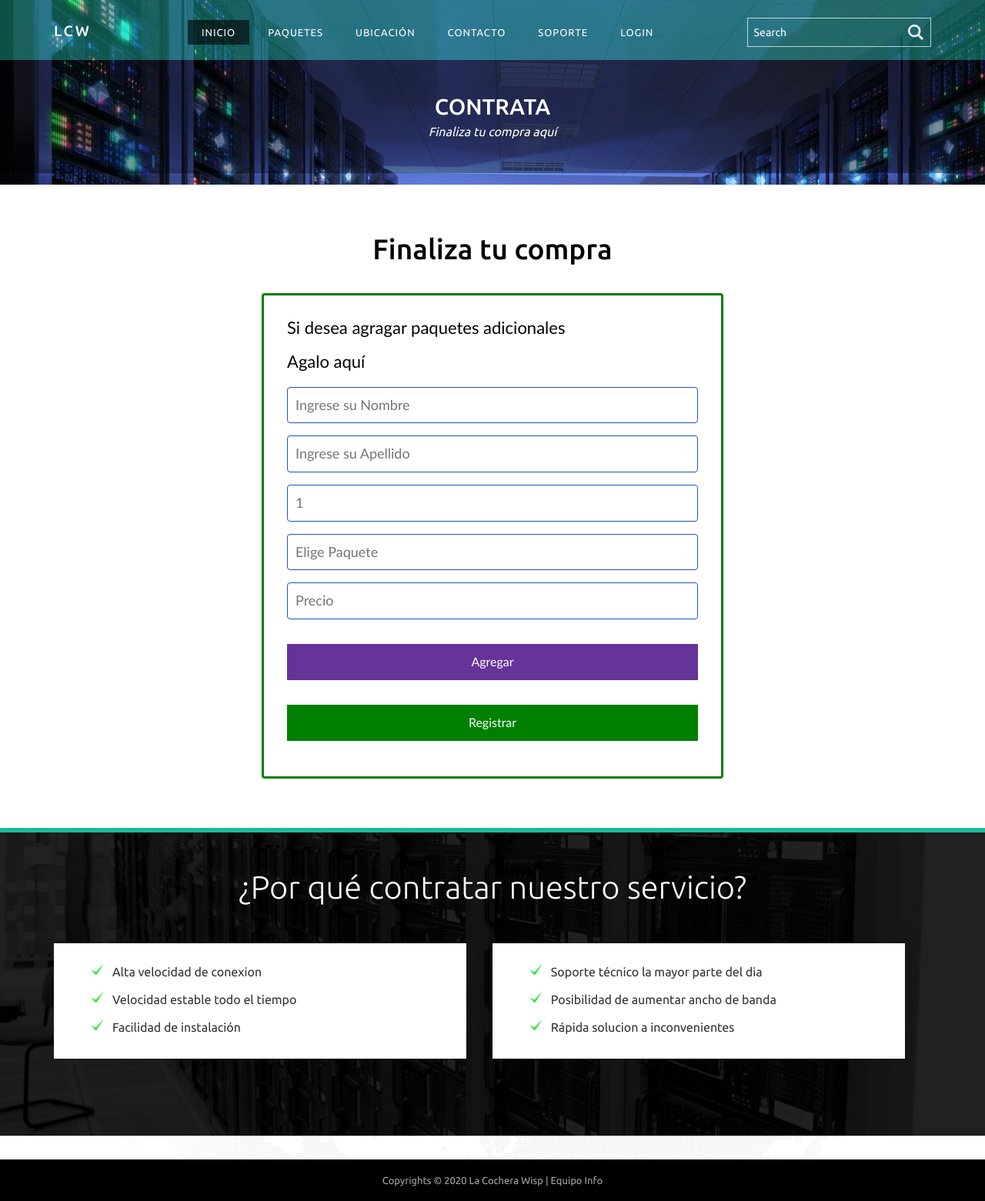
After one commit to wineloy/Cochera-ISP, a PHP site: page /carrito.html in a window 1280 px wide. The commit adds this page. Shown: the whole page at 77% size. Run offline with PHP 8.4, Linux system fonts and the light colour scheme.

Commit message:
Agregado actividad carrito

```diff
--- /dev/null
+++ b/carrito.html
@@ -0,0 +1,176 @@
+<!DOCTYPE HTML>
+<html>
+
+<head>
+	<title>Carrito | Cochera Internet</title>
+	<meta name="viewport" content="width=device-width, initial-scale=1">
+	<meta http-equiv="Content-Type" content="text/html; charset=utf-8" />
+	<meta name="keywords" content="Hosting Store Responsive web template, Bootstrap Web Templates, Flat Web Templates, Andriod Compatible web template,
+Smartphone Compatible web template, free webdesigns for Nokia, Samsung, LG, SonyErricsson, Motorola web design" />
+	<script
+		type="application/x-javascript"> addEventListener("load", function() { setTimeout(hideURLbar, 0); }, false); function hideURLbar(){ window.scrollTo(0,1); } </script>
+	<link href="css/bootstrap.css" rel='stylesheet' type='text/css' />
+	<!-- jQuery (necessary for Bootstrap's JavaScript plugins) -->
+	<script src="js/jquery-1.11.1.min.js"></script>
+	<!-- Custom Theme files -->
+	<link href="css/style.css" rel='stylesheet' type='text/css' />
+	<!-- Custom Theme files -->
+	<!-- webfonts -->
+	<link href='http://fonts.googleapis.com/css?family=Ubuntu:300,400,500,700' rel='stylesheet' type='text/css'>
+	<!-- webfonts -->
+	<!-- dropdown -->
+	<script src="js/jquery.easydropdown.js"></script>
+	<link href="css/nav.css" rel="stylesheet" type="text/css" media="all" />
+	<!-- start-smoth-scrolling -->
+	<script type="text/javascript" src="js/move-top.js"></script>
+	<script type="text/javascript" src="js/easing.js"></script>
+	<script type="text/javascript">
+		jQuery(document).ready(function ($) {
+			$(".scroll").click(function (event) {
+				event.preventDefault();
+				$('html,body').animate({ scrollTop: $(this.hash).offset().top }, 1000);
+			});
+		});
+	</script>
+	<!-- end-smoth-scrolling -->
+	<link rel="shortcut icon" href="images/logof.png" type="image/x-icon">
+
+
+</head>
+<!-- Header Starts Here -->
+<div class="banner inner-banner">
+	<div class="header">
+		<div class="container">
+			<div class="logo">
+				<a href="index.php">
+					<h3><span>LCW</span></h3>
+				</a>
+			</div>
+			<div class="search-bar">
+				<input type="text" value="Search" onfocus="this.value = '';"
+					onblur="if (this.value == '') {this.value = 'Search';}">
+				<input type="submit" value="" />
+			</div>
+			<span class="menu"> Menu</span>
+
+			<div class="banner-top">
+				<ul class="nav banner-nav">
+					<li><a class="active" href="index.php">Inicio</a></li>
+					<li><a href="paquetes.php">Paquetes</a></li>
+					<li class="dropdown1"><a href="ubicacion.html">Ubicación</a></li>
+					<li class="dropdown1 active"><a href="about.html">Contacto</a></li>
+					<li class="dropdown1"><a href="support.html">Soporte</a></li>
+					<li class="dropdown1"><a href="login.html">Login</a></li>
+				</ul>
+				<script>
+					$("span.menu").click(function () {
+						$(" ul.nav").slideToggle("slow", function () {
+						});
+					});
+				</script>
+			</div>
+			<div class="clearfix"> </div>
+
+		</div>
+	</div>
+	<!-- page heading -->
+	<div id="breadcrumb_wrapper">
+		<div class="container">
+
+			<h3>Contrata</h3>
+			<h6>Finaliza tu compra aquí</h6>
+
+			<div class="clearfix"></div>
+		</div>
+	</div>
+</div>
+<div class="clearfix"> </div>
+<!-- Header Ends Here -->
+<div class="about_grid_top">
+	<div class="container">
+        <div class="our-head text-center">
+			<h3>Finaliza tu compra </h3>
+		</div>
+        <!--Formulario-->
+        <section class="form-register">
+            <h3>Si desea agragar paquetes adicionales</h3>
+            <h3>Agalo aquí</h3>
+            <input class="controls" type="text" name="nombres" id="nombres" placeholder="Ingrese su Nombre">
+            <input class="controls" type="text" name="apellidos" id="apellidos" placeholder="Ingrese su Apellido">
+            <input class="controls" type="text" name="cantidad" id="cantidad" placeholder="1">
+			<input class="controls" type="text" name="paquete" id="paquete" placeholder="Elige Paquete">
+			<input class="controls" type="text" name="precio" id="correo" placeholder="Precio">
+			<input class="botonsa" type="submit" value="Agregar">
+			<input class="botons" type="submit" value="Registrar">
+          </section>
+	</div>
+</div>
+<!--services-->
+<div class="services">
+	<div class="container">
+		<h3>¿Por qué contratar nuestro servicio?<span></span></h3>
+		<div class="col-md-6 services-grids">
+			<ul class="srevicesgrid_info">
+				<li class="tick">Alta velocidad de conexion</li>
+				<li class="tick">Velocidad estable todo el tiempo</li>
+				<li class="tick">Facilidad de instalación</li>
+			</ul>
+		</div>
+		<div class="col-md-6 services-grids">
+			<ul class="srevicesgrid_info">
+				<li class="tick">Soporte técnico la mayor parte del dia</li>
+				<li class="tick">Posibilidad de aumentar ancho de banda</li>
+				<li class="tick">Rápida solucion a inconvenientes </li>
+
+			</ul>
+		</div>
+	</div>
+</div>
+<!-- #Footer -->
+<footer>
+	<div class="copyrights">
+		<div class="container">
+			<p>Copyrights &copy; 2020 La Cochera Wisp | Equipo Info</p>
+		</div>
+	</div>
+</footer>
+<!-- /#Footer -->
+<!-- here stars scrolling icon -->
+<script type="text/javascript">
+	$(document).ready(function () {
+		/*
+		var defaults = {
+				containerID: 'toTop', // fading element id
+			containerHoverID: 'toTopHover', // fading element hover id
+			scrollSpeed: 1200,
+			easingType: 'linear'
+			};
+		*/
+
+		$().UItoTop({ easingType: 'easeOutQuart' });
+
+	});
+</script>
+<!-- //here ends scrolling icon -->
+</body>
+</html>
+<!-- Formulario de datos de envio
+<section class="form-register">
+            <h3>Si desea agragar paquetes adicionales</h3>
+            <h3>Agalo aquí</h3>
+            <input class="controls" type="text" name="nombres" id="nombres" placeholder="Ingrese su Nombre">
+            <input class="controls" type="text" name="apellidos" id="apellidos" placeholder="Ingrese su Apellido">
+			<input class="controls" type="email" name="correo" id="correo" placeholder="Correo Electronico">
+			<input class="controls" type="tel" name="cantidad" id="cantidad" placeholder="Numero de telefono">
+			<input class="controls" type="number" name="cantidad" id="cantidad" placeholder="Codigo Postal">
+			<input class="controls" type="text" name="apellidos" id="apellidos" placeholder="Colonia">
+			<input class="controls" type="text" name="apellidos" id="apellidos" placeholder="Estado">
+			<input class="controls" type="text" name="apellidos" id="apellidos" placeholder="Municipio">
+			<input class="controls" type="text" name="apellidos" id="apellidos" placeholder="Ingrese su Apellido">
+			<input class="controls" type="text" name="apellidos" id="apellidos" placeholder="Calle">
+			<input class="controls" type="text" name="apellidos" id="apellidos" placeholder="Numero Exterior">
+			<input class="controls" type="text" name="apellidos" id="apellidos" placeholder="Numero Interior">
+			<input class="controls" type="text" name="paquete" id="paquete" placeholder="Entre calles">
+			<input class="controls" type="text" name="precio" id="correo" placeholder="Referencia">
+			<input class="botons" type="submit" value="Confirmar">
+</section> -->
--- a/css/style.css
+++ b/css/style.css
@@ -3919,4 +3974,74 @@ p.sub-meta {
 	}
 }
 
+/*Formularios*/
+.form-register {
+	width: 600px;
+	background: white;
+	padding: 30px;
+	margin: auto;
+	margin-top: 10px;
+	border: solid green;
+	border-radius: 4px;
+	font-family: 'calibri';
+	color: white;
+
+  }
+
+  .form-register h3 {
+	font-size: 22px;
+	margin-bottom: 20px;
+	color: #000;
+  }
+
+  .controls {
+	width: 100%;
+	background: white;
+	padding: 10px;
+	border-radius: 4px;
+	margin-bottom: 16px;
+	border: 1px solid #1f53c5;
+	font-family: 'calibri';
+	font-size: 18px;
+	color: white;
+  }
+
+  .form-register p {
+	height: 40px;
+	text-align: center;
+	font-size: 18px;
+	line-height: 40px;
+  }
+
+  .form-register a {
+	color: white;
+	text-decoration: none;
+  }
+
+  .form-register a:hover {
+	color: white;
+	text-decoration: underline;
+  }
+
+  .form-register .botons {
+	width: 100%;
+	background: green;
+	border: none;
+	padding: 12px;
+	color: white;
+	margin: 16px 0;
+	font-size: 16px;
+  }
+
+  .form-register .botonsa {
+	width: 100%;
+	background: rebeccapurple;
+	border: none;
+	padding: 12px;
+	color: white;
+	margin: 16px 0;
+	font-size: 16px;
+  }
+
+
 /*--//tabs--*/
--- a/index.php
+++ b/index.php
@@ -117,12 +117,8 @@ Smartphone Compatible web template, free webdesigns for Nokia, Samsung, LG, Sony
 
 <div class="plans">
 	<div class="container">
-
-
 		<!-- pricing table -->
-
 		<h2 class="heading">Estas son nuestras categorias</h2>
-
 		<!--Pintado de productos aqui esta el PHP que usted no puede ver ;)-->
 		<?php
 		// deberian ser 6 (5 PHP)
```
Also changed, not shown: other parts of css/style.css (+55 -0 lines), login.html (+27 -1 lines), paquetes.php (+4 -4 lines), readme.md.
